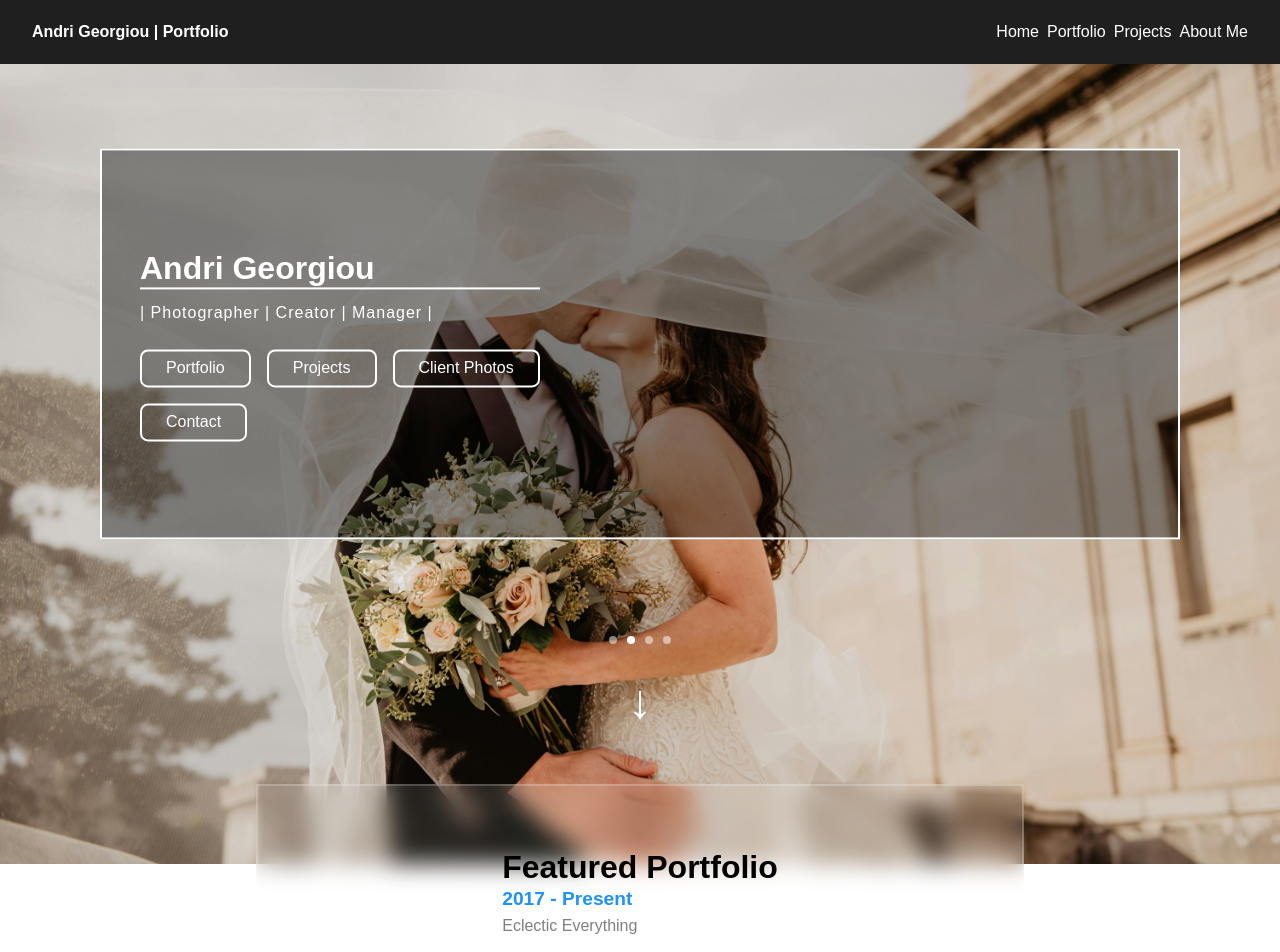
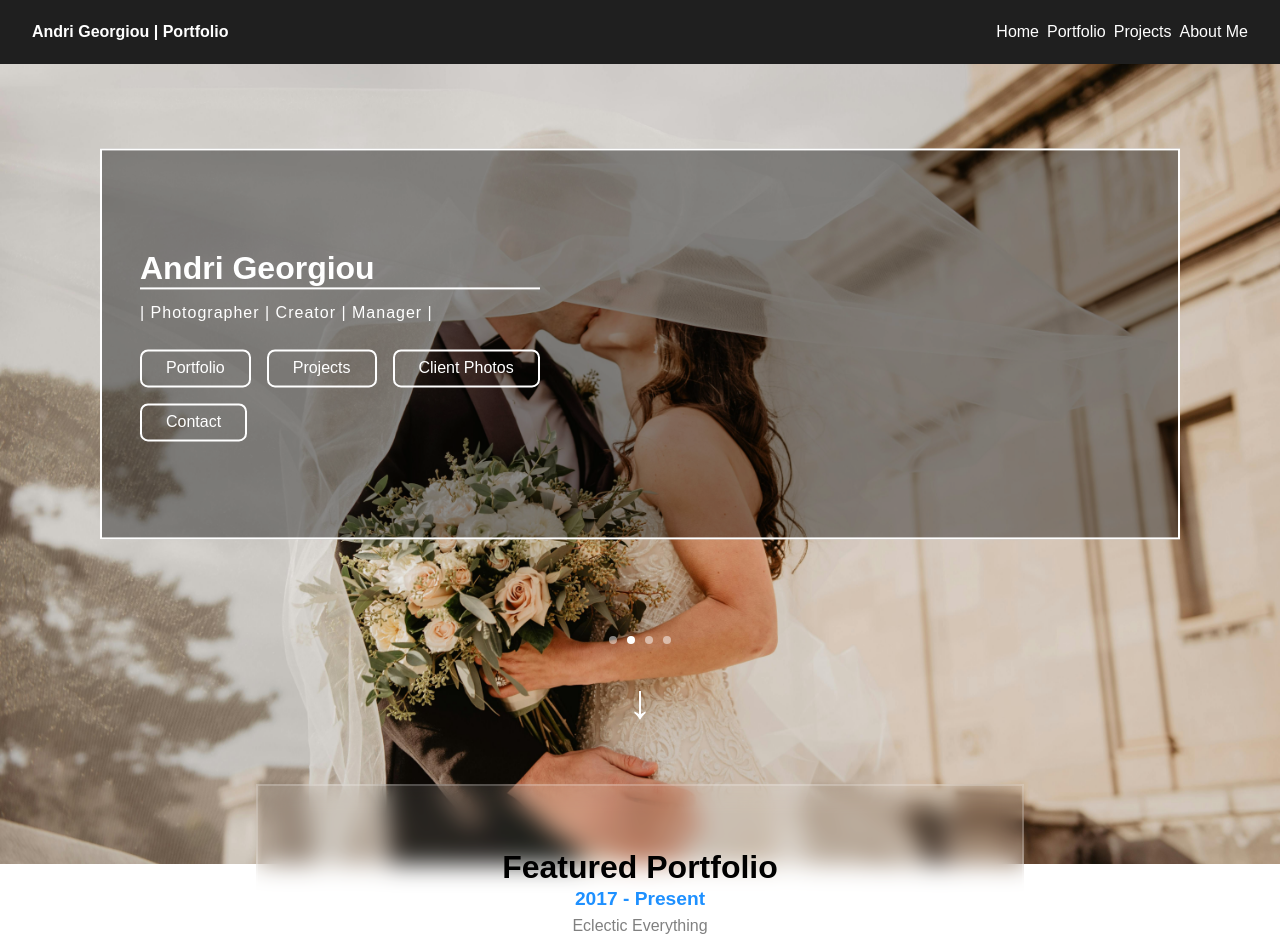
Before and after one commit to VictorySpecificationII/flowersbythebed-photography, a React (Vite) app: page / in a window 1280 px wide. Shown: the top 952 px of the page. Built offline with nearby package versions, Linux system fonts and the light colour scheme.

Commit message:
centered portfolio box text

```diff
--- a/src/modules/Home.jsx
+++ b/src/modules/Home.jsx
@@ -107,12 +107,13 @@ const Home = () => {
 
       {/* Transition rectangle with texts */}
       <div ref={transitionRef} className="transition-rectangle">
-          <div className="rectangle-content">
-            <h1>Featured Portfolio</h1>
-            <h2>2017 - Present</h2>
-            <p>Eclectic Everything</p>
-          </div>
+         <div className="rectangle-content" style={{ textAlign: "center" }}>
+           <h1>Featured Portfolio</h1>
+           <h2>2017 - Present</h2>
+           <p>Eclectic Everything</p>
+       </div>
       </div>
+
 
       <style>
         {`
```
